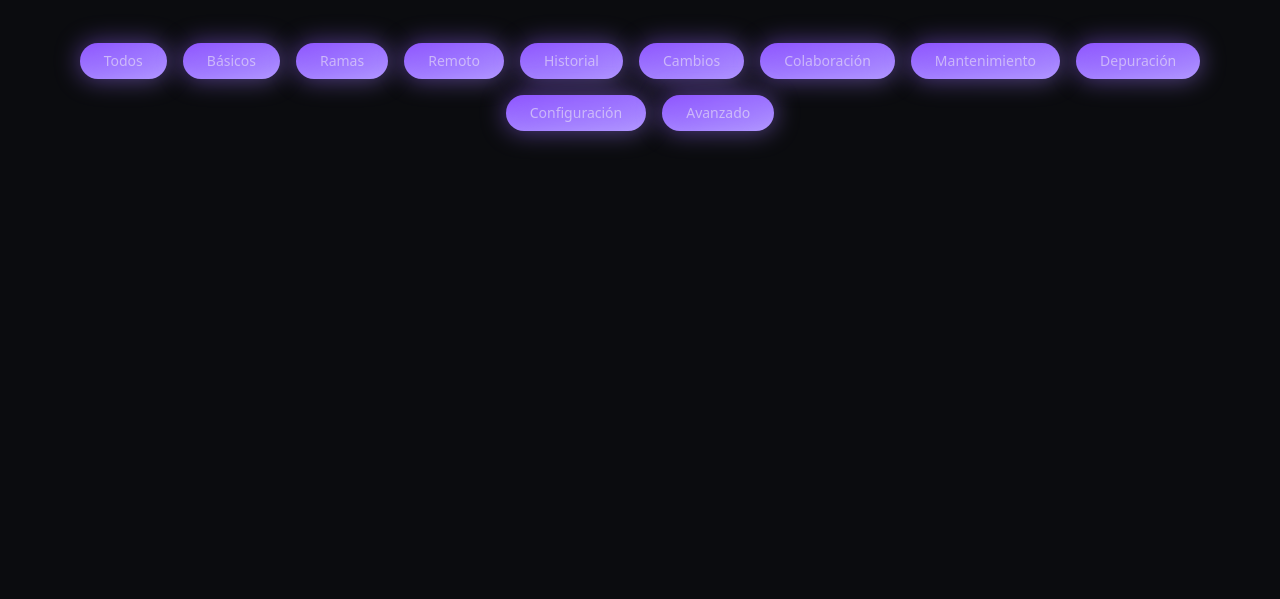
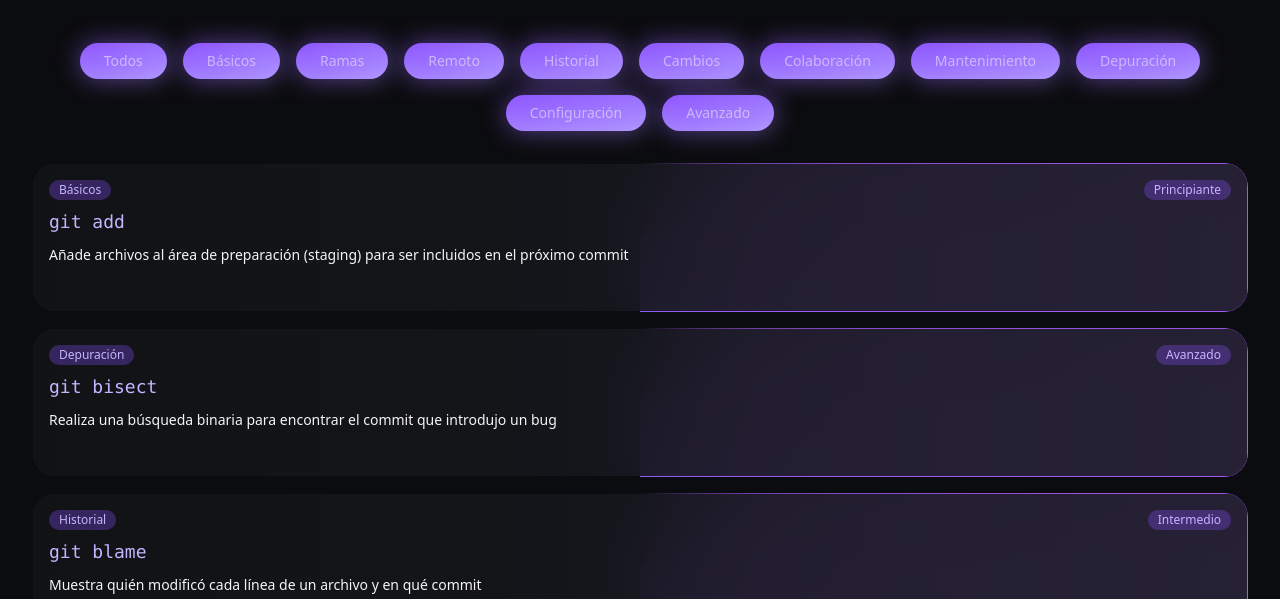
Before and after one commit to Max29xD/git-command, an Astro site: page / in a window 1280 px wide. Shown: the part 201-800 px from the top of the page. Built offline with nearby package versions, Linux system fonts and the light colour scheme; Astro itself is replaced by a stand-in of ours; some packages are replaced by stand-ins of ours; what @shrutibalasa/tailwind-grid-auto-fit would draw is missing.

Commit message:
refactor: Improve CommandCard component layout and styling
- Restructure CommandCard component with enhanced gradient and hover effects
- Update grid layout on index page to use larger grid columns
- Optimize component structure for better visual hierarchy and interaction

```diff
--- a/src/components/CommandCard.astro
+++ b/src/components/CommandCard.astro
@@ -17,12 +17,18 @@
 const difficultyStr = translateDifficulty(String(difficulty))
 ---
 
+<div
+  class="group relative overflow-hidden rounded-3xl transition-transform duration-300 hover:-translate-y-1"
+>
+  <div
+    class="animate-border-spin absolute inset-0 bg-[conic-gradient(from_var(--gradient-angle),transparent,transparent,transparent,hsl(269,89%,66%),hsl(259,89%,66%))]"
+  ></div>
   <a
-  class="group before:animate-border-spin relative h-full w-full overflow-hidden rounded-3xl transition-transform duration-300 before:absolute before:-inset-px before:bg-[conic-gradient(from_var(--gradient-angle),transparent,transparent,transparent,hsl(269,89%,66%),hsl(259,89%,66%))] before:content-[''] hover:-translate-y-1"
+    class="relative block p-px"
     {href}
   >
     <div
-    class="from-silver-700 to-silver-600 md:from-silver-700/90 md:to-silver-600/90 absolute inset-px grid h-[calc(100%-2px)] w-[calc(100%-2px)] gap-y-2 rounded-[inherit] bg-gradient-to-r p-4 backdrop-blur-none md:backdrop-blur-3xl"
+      class="from-silver-700 to-silver-600 md:from-silver-700/90 md:to-silver-600/90 grid w-full gap-y-2 rounded-[inherit] bg-gradient-to-r p-4 backdrop-blur-none md:backdrop-blur-3xl"
     >
       <div class="flex items-center justify-between">
         <span
@@ -40,7 +46,7 @@
         >{command}</code
       >
       <p
-      class="text-silver-50 line-clamp-2 text-sm leading-relaxed"
+        class="text-silver-50 line-clamp-1 text-sm leading-relaxed"
         transition:name={description}
       >
         {description}
@@ -53,3 +59,4 @@
       </span>
     </div>
   </a>
+</div>
--- a/src/pages/index.astro
+++ b/src/pages/index.astro
@@ -50,7 +50,7 @@
         ))
       }
     </div>
-    <div class="grid-auto-fit-md grid gap-4">
+    <div class="grid-auto-fit-lg grid gap-4">
       {
         filteredCommands.map(
           ({ slug, data: { command, description, category, difficulty } }) => (
```
Lines whose indentation alone changed are shown as unchanged.
